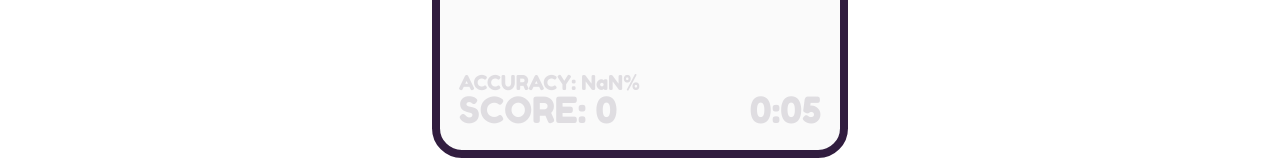
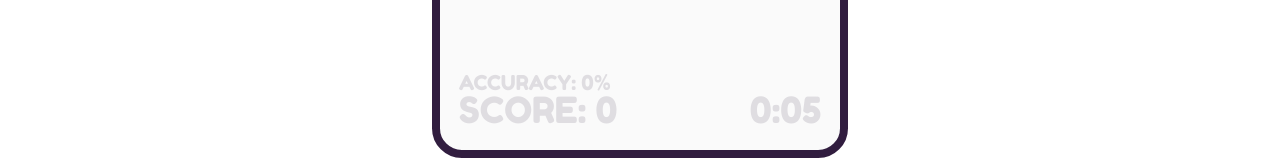
Before and after one commit to nmatynia/aim-training, a React (Create React App) app: page / in a window 1280 px wide. Both pictures are taken after a click on the element "START". Shown: the part 461-621 px from the top of the page. Built offline with nearby package versions, Linux system fonts and the light colour scheme.

Commit message:
Fixed accuract showing NaN on first page load

```diff
--- a/src/Components/GameArea.tsx
+++ b/src/Components/GameArea.tsx
@@ -79,7 +79,7 @@ const GameArea: React.FC<IProps> = ({setScore,score,targetSize,mapSize,time, gam
 
             <div className="score">SCORE: {score}</div>
             {gameStarting || !gameStatus ? <div className="timer">{formattedTime}</div>:<Timer time={time} setScore={setScore} setGameStatus={setGameStatus}/>}
-            {!gameStarting && !gameStatus ? <div className ="accuracy">ACCURACY: {calculatedAccuracy}%</div>: null}
+            {!gameStarting && !gameStatus ? <div className ="accuracy">ACCURACY: {!isNaN(calculatedAccuracy)?calculatedAccuracy:"0"}%</div>: null}
 
         </div>
     )
```
